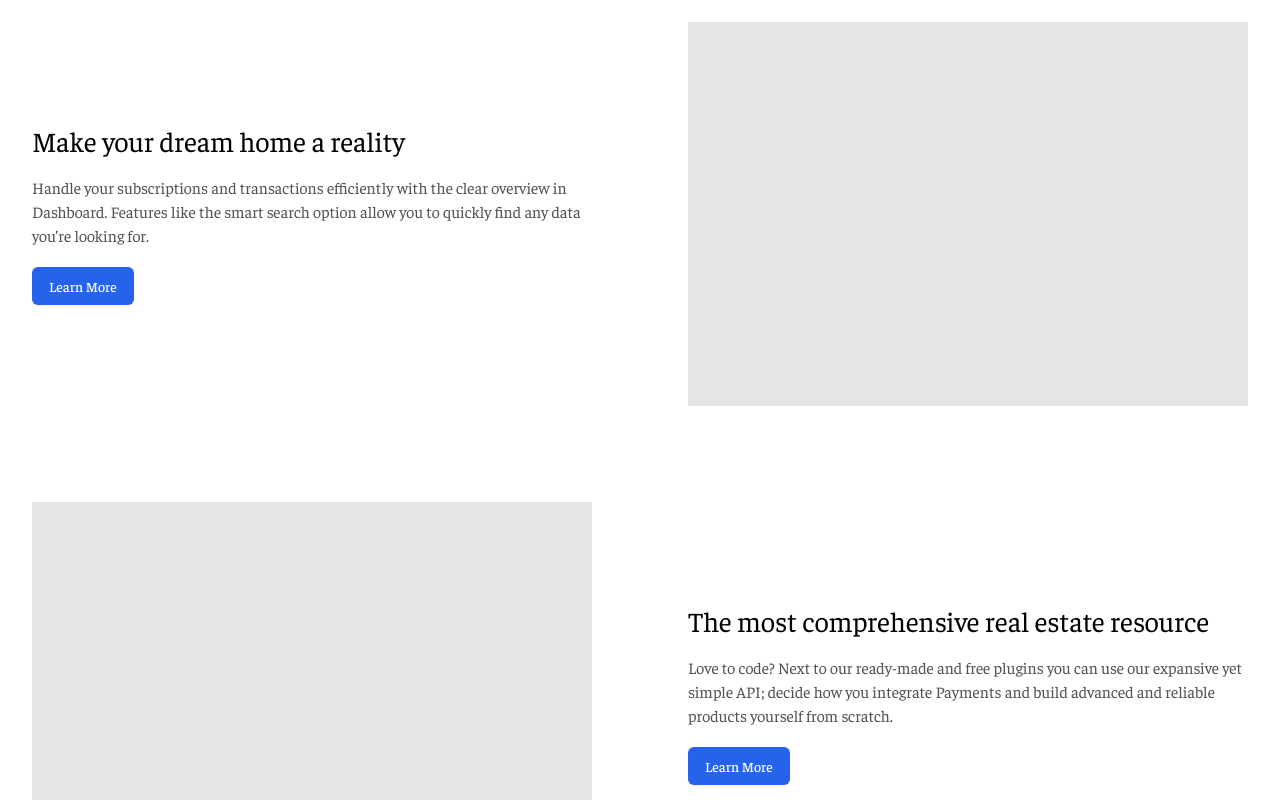
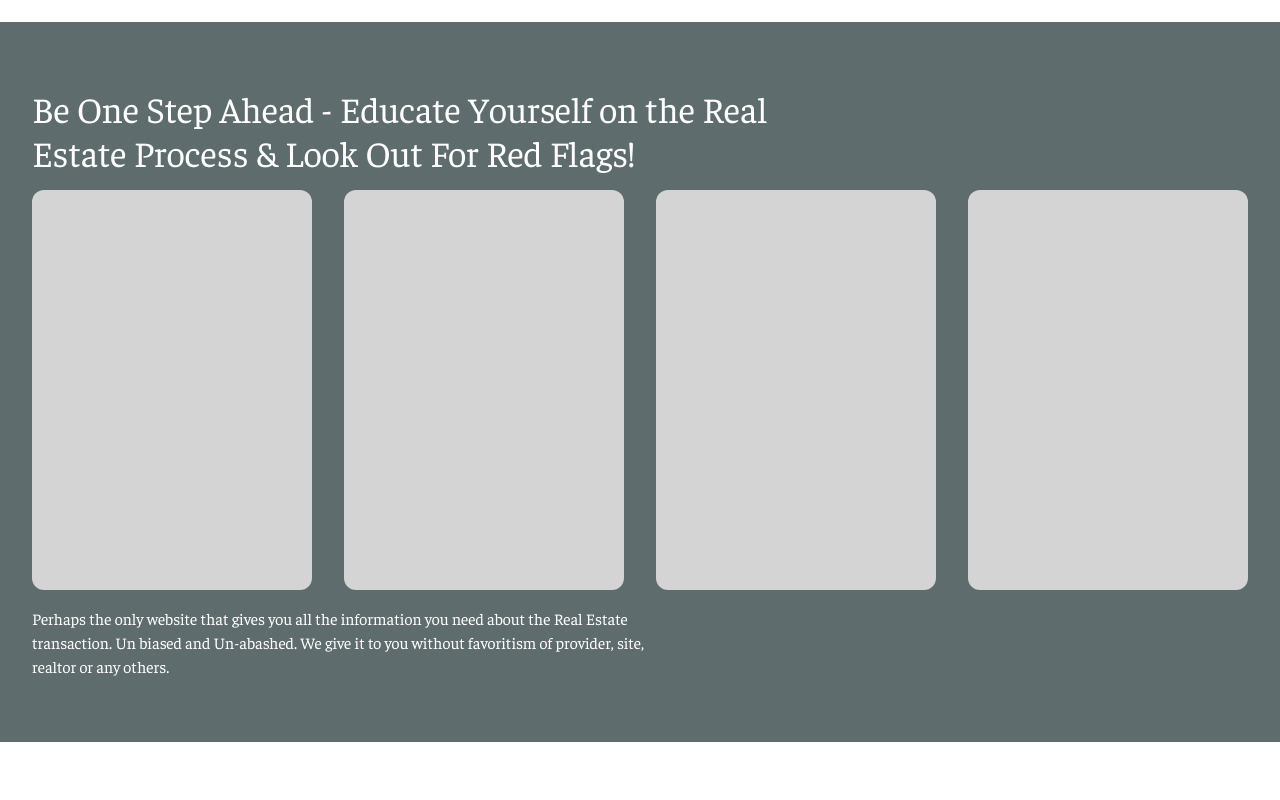
Before and after one commit to iamwillcode/agentwebb, a Next.js app: page / in a window 1280 px wide. Shown: the part 2280-3080 px from the top of the page. Built offline with nearby package versions, Linux system fonts and the light colour scheme.

Commit message:
createed fake laout for benifits

```diff
--- a/components/home/Benifits.tsx
+++ b/components/home/Benifits.tsx
@@ -1,28 +1,26 @@
 export default function Benifits() {
   return (
-    <section className="p-4 mx-auto max-w-7xl sm:px-6 lg:px-8 lg:p-0">
-  <div className="grid items-center grid-cols-1 mb-24 md:grid-cols-2 gap-y-10 md:gap-y-32 gap-x-10 md:gap-x-24">
-    <div>
-      <h4 className="mb-4 headline-medium">Make your dream home a reality</h4>
-      <p className="mb-5 body-large">
-        Handle your subscriptions and transactions efficiently with the clear overview in Dashboard. Features like the smart search option allow you to quickly find any data you’re looking for.
-      </p>
-      <a href="#" className="btn-primary">Learn More</a>
-    </div>
-    <div className="w-full h-full py-48 bg-gray-200"></div>
-  </div>
-  <div className="grid flex-col-reverse items-center grid-cols-1 md:grid-cols-2 gap-y-10 md:gap-y-32 gap-x-10 md:gap-x-24">
-    <div className="order-none md:order-2">
-      <h5 className="mb-4 headline-medium">The most comprehensive real estate resource</h5>
-      <p className="mb-5 body-large">
-        Love to code? Next to our ready-made and free plugins you can use our expansive yet simple API; decide how you integrate Payments and build advanced and reliable products yourself from
-        scratch.
-      </p>
-      <a href="#" className="btn-primary">Learn More</a>
-    </div>
-    <div className="w-full h-full py-48 bg-gray-200"></div>
-  </div>
-</section>
-
-  )
+    <section className="py-16 bg-primary-500">
+      <div className="wrapper">
+        <div className="w-full">
+          <h4 className="max-w-3xl text-white display-small">
+            Be One Step Ahead - Educate Yourself on the Real Estate Process &
+            Look Out For Red Flags!
+          </h4>
+          <div className="flex gap-8 mt-4">
+            <div className="text-white w-[600px] h-[400px] bg-gray-300 rounded-xl hover:-index"></div>
+            <div className="text-white w-[600px] h-[400px] bg-gray-300 rounded-xl"></div>
+            <div className="text-white w-[600px] h-[400px] bg-gray-300 rounded-xl"></div>
+            <div className="text-white w-[600px] h-[400px] bg-gray-300 rounded-xl"></div>
+          </div>
+          <p className="mt-4 text-white max-w-prose body-large">
+            Perhaps the only website that gives you all the information you need
+            about the Real Estate transaction. Un biased and Un-abashed. We give
+            it to you without favoritism of provider, site, realtor or any
+            others.
+          </p>
+        </div>
+      </div>
+    </section>
+  );
 }
```
